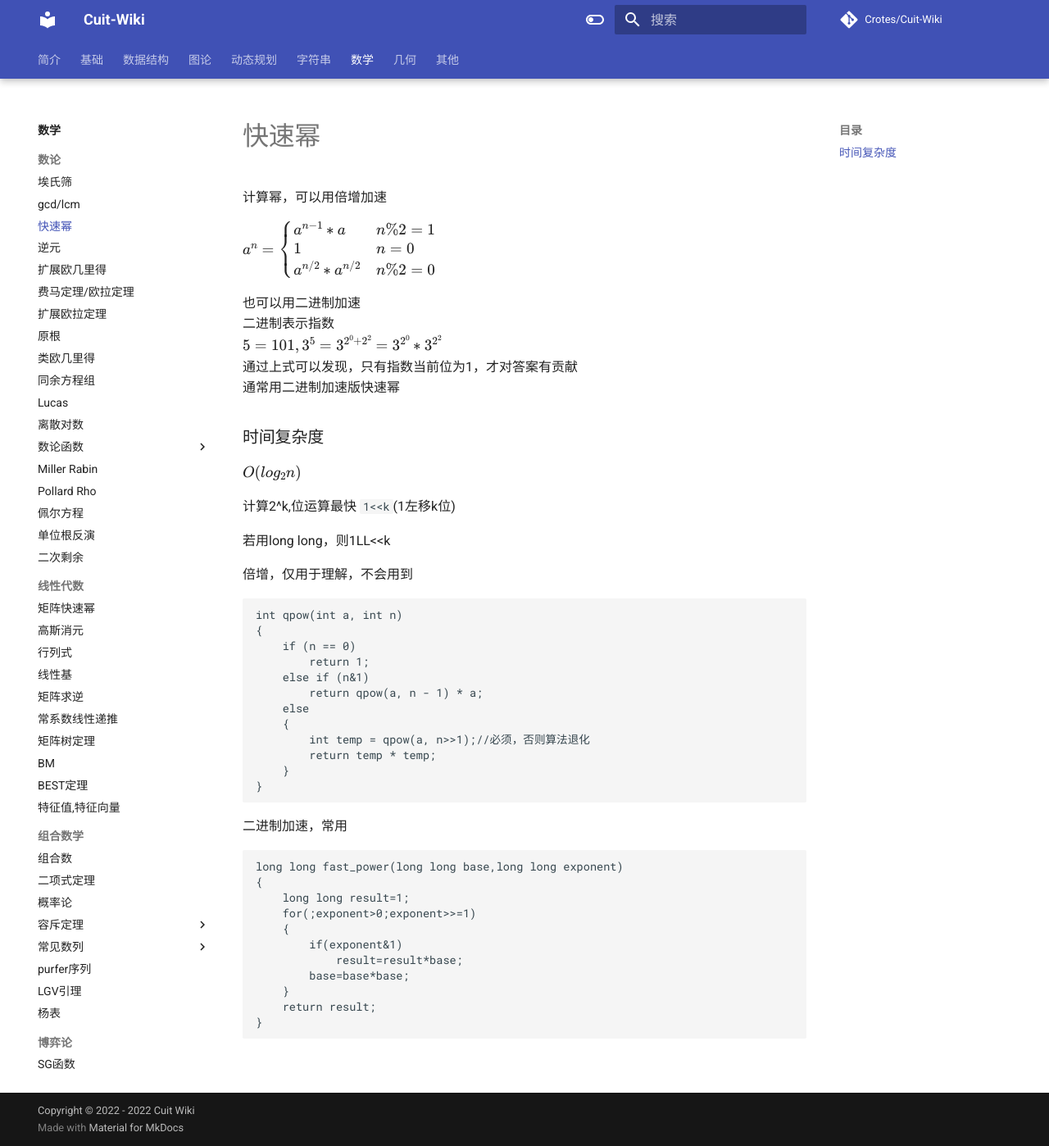
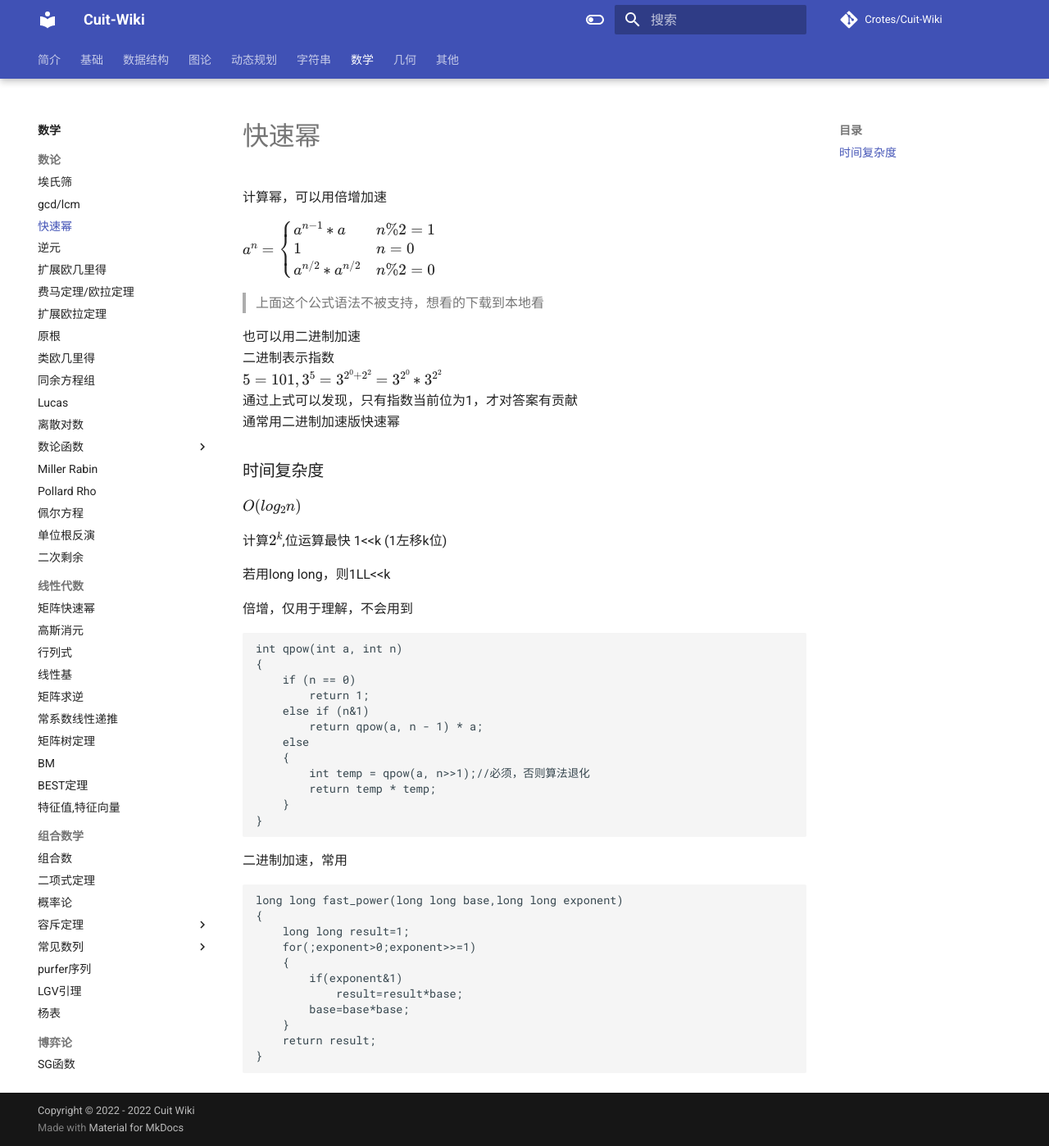
Before and after one commit to Crotes/Cuit-Wiki, an MkDocs documentation site: the page built from docs/Math/快速幂.md, in a window 1280 px wide and 1398 px high. Shown: the whole window at 82% size. Built offline with MkDocs 1.6.1 and Material for MkDocs 9.7.7, drawn with Linux system fonts in a browser that asks for light colours; formulas are drawn with MathJax 3; comment, search, counter and statistics services are not loaded.

Commit message:
Update 快速幂.md

```diff
--- a/docs/Math/快速幂.md
+++ b/docs/Math/快速幂.md
@@ -1,6 +1,8 @@
 计算幂，可以用倍增加速
 
 $a^n=\begin{cases}a^{n-1}*a&n\%2=1 \\ 1&n=0 \\ a^{n/2}*a^{n/2}&n\%2=0\end{cases}$
+
+>上面这个公式语法不被支持，想看的下载到本地看
 
 也可以用二进制加速
 二进制表示指数
@@ -11,8 +13,8 @@ $5=101,3^5=3^{2^0+2^2}=3^{2^0} * 3^{2^2}$
 ### 时间复杂度
 $O(log_2n)$
 
-计算2^k,位运算最快
-`1<<k`(1左移k位)
+计算$2^k$,位运算最快
+1<<k (1左移k位)
 
 若用long long，则1LL<<k
 
```
